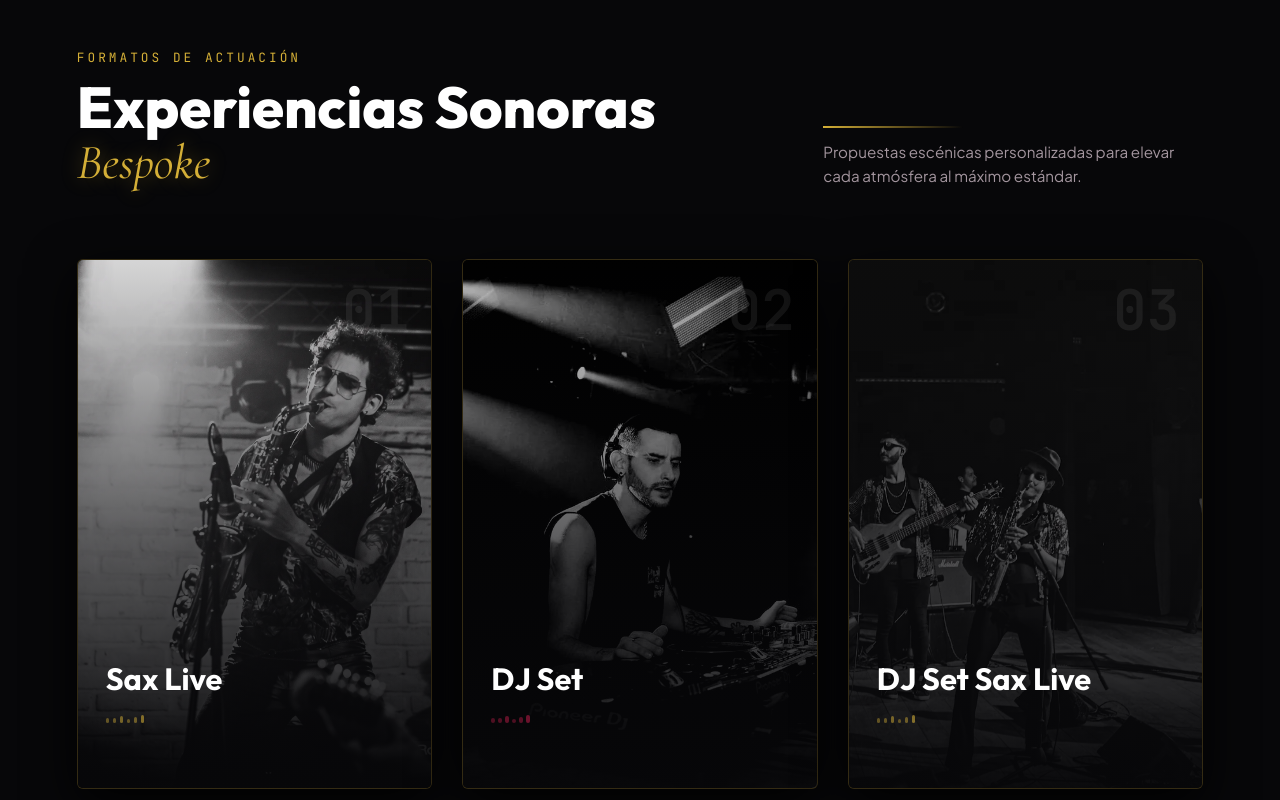
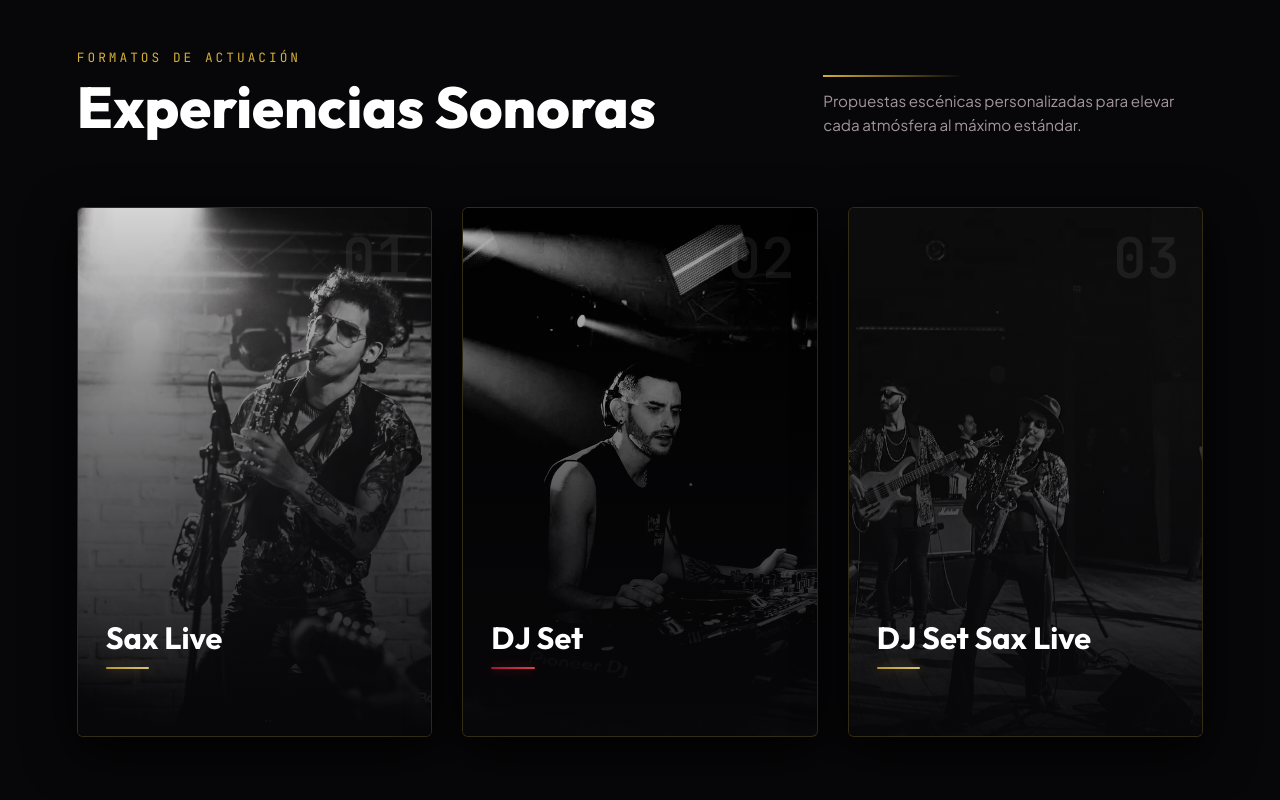
Before and after one commit to leonardolazza/rite_of_passage, an Astro site: page /rite_of_passage/artistas/joa-lamtzev in a window 1280 px wide. Shown: the part 1380-2180 px from the top of the page. Built offline with nearby package versions, Linux system fonts and the light colour scheme; Astro itself is replaced by a stand-in of ours.

Commit message:
refactor: remover Bespoke de Experiencias Sonoras y reemplazar ecualizador por linea animada en formatos

```diff
--- a/joah.css
+++ b/joah.css
@@ -580,36 +580,58 @@ body::after {
   margin-bottom: 2px;
 }
 
-/* BARRAS ECUALIZADORAS DE AUDIO (SOUNDWAVE) */
-.fmt-soundwave {
-  display: flex;
-  align-items: flex-end;
-  gap: 3.5px;
-  height: 16px;
-  margin: 10px 0 6px;
-}
-
-.fmt-soundwave .wave-bar {
-  width: 3.5px;
-  background: var(--gold-accent);
+/* LÍNEA DECORATIVA CON COLOR CORRESPONDIENTE Y ANIMACIÓN */
+.fmt-line {
+  width: 38px;
+  height: 2px;
   border-radius: 2px;
-  animation: fmtWavePulse 1.2s infinite ease-in-out alternate;
-}
-
-.fmt-soundwave.crimson-wave .wave-bar {
-  background: var(--crimson-glow);
-}
-
-.fmt-soundwave .wave-bar:nth-child(1) { height: 30%; animation-delay: 0.1s; }
-.fmt-soundwave .wave-bar:nth-child(2) { height: 75%; animation-delay: 0.35s; }
-.fmt-soundwave .wave-bar:nth-child(3) { height: 100%; animation-delay: 0.55s; }
-.fmt-soundwave .wave-bar:nth-child(4) { height: 40%; animation-delay: 0.2s; }
-.fmt-soundwave .wave-bar:nth-child(5) { height: 85%; animation-delay: 0.45s; }
-.fmt-soundwave .wave-bar:nth-child(6) { height: 60%; animation-delay: 0.65s; }
-
-@keyframes fmtWavePulse {
-  0% { height: 25%; opacity: 0.4; }
-  100% { height: 100%; opacity: 1; }
+  margin: 12px 0 8px;
+  background: linear-gradient(90deg, var(--gold-accent), #fbe38e);
+  box-shadow: 0 0 10px rgba(212, 175, 55, 0.45);
+  animation: fmtLinePulseGold 2.8s infinite ease-in-out;
+  transition: width 0.45s cubic-bezier(0.2, 0.8, 0.2, 1), box-shadow 0.4s ease;
+}
+
+.fmt-card:hover .fmt-line {
+  width: 65px;
+  box-shadow: 0 0 16px rgba(212, 175, 55, 0.85);
+}
+
+.fmt-line.crimson-line {
+  background: linear-gradient(90deg, var(--crimson-glow), #ff4a5a);
+  box-shadow: 0 0 10px rgba(200, 38, 47, 0.5);
+  animation: fmtLinePulseCrimson 2.8s infinite ease-in-out;
+}
+
+.fmt-card:hover .fmt-line.crimson-line {
+  width: 65px;
+  box-shadow: 0 0 16px rgba(200, 38, 47, 0.9);
+}
+
+@keyframes fmtLinePulseGold {
+  0%, 100% {
+    width: 38px;
+    opacity: 0.75;
+    box-shadow: 0 0 8px rgba(212, 175, 55, 0.35);
+  }
+  50% {
+    width: 52px;
+    opacity: 1;
+    box-shadow: 0 0 14px rgba(212, 175, 55, 0.75);
+  }
+}
+
+@keyframes fmtLinePulseCrimson {
+  0%, 100% {
+    width: 38px;
+    opacity: 0.75;
+    box-shadow: 0 0 8px rgba(200, 38, 47, 0.4);
+  }
+  50% {
+    width: 52px;
+    opacity: 1;
+    box-shadow: 0 0 14px rgba(200, 38, 47, 0.85);
+  }
 }
 
 .fmt-card-content p {
--- a/public/joah.css
+++ b/public/joah.css
@@ -580,36 +580,58 @@ body::after {
   margin-bottom: 2px;
 }
 
-/* BARRAS ECUALIZADORAS DE AUDIO (SOUNDWAVE) */
-.fmt-soundwave {
-  display: flex;
-  align-items: flex-end;
-  gap: 3.5px;
-  height: 16px;
-  margin: 10px 0 6px;
-}
-
-.fmt-soundwave .wave-bar {
-  width: 3.5px;
-  background: var(--gold-accent);
+/* LÍNEA DECORATIVA CON COLOR CORRESPONDIENTE Y ANIMACIÓN */
+.fmt-line {
+  width: 38px;
+  height: 2px;
   border-radius: 2px;
-  animation: fmtWavePulse 1.2s infinite ease-in-out alternate;
-}
-
-.fmt-soundwave.crimson-wave .wave-bar {
-  background: var(--crimson-glow);
-}
-
-.fmt-soundwave .wave-bar:nth-child(1) { height: 30%; animation-delay: 0.1s; }
-.fmt-soundwave .wave-bar:nth-child(2) { height: 75%; animation-delay: 0.35s; }
-.fmt-soundwave .wave-bar:nth-child(3) { height: 100%; animation-delay: 0.55s; }
-.fmt-soundwave .wave-bar:nth-child(4) { height: 40%; animation-delay: 0.2s; }
-.fmt-soundwave .wave-bar:nth-child(5) { height: 85%; animation-delay: 0.45s; }
-.fmt-soundwave .wave-bar:nth-child(6) { height: 60%; animation-delay: 0.65s; }
-
-@keyframes fmtWavePulse {
-  0% { height: 25%; opacity: 0.4; }
-  100% { height: 100%; opacity: 1; }
+  margin: 12px 0 8px;
+  background: linear-gradient(90deg, var(--gold-accent), #fbe38e);
+  box-shadow: 0 0 10px rgba(212, 175, 55, 0.45);
+  animation: fmtLinePulseGold 2.8s infinite ease-in-out;
+  transition: width 0.45s cubic-bezier(0.2, 0.8, 0.2, 1), box-shadow 0.4s ease;
+}
+
+.fmt-card:hover .fmt-line {
+  width: 65px;
+  box-shadow: 0 0 16px rgba(212, 175, 55, 0.85);
+}
+
+.fmt-line.crimson-line {
+  background: linear-gradient(90deg, var(--crimson-glow), #ff4a5a);
+  box-shadow: 0 0 10px rgba(200, 38, 47, 0.5);
+  animation: fmtLinePulseCrimson 2.8s infinite ease-in-out;
+}
+
+.fmt-card:hover .fmt-line.crimson-line {
+  width: 65px;
+  box-shadow: 0 0 16px rgba(200, 38, 47, 0.9);
+}
+
+@keyframes fmtLinePulseGold {
+  0%, 100% {
+    width: 38px;
+    opacity: 0.75;
+    box-shadow: 0 0 8px rgba(212, 175, 55, 0.35);
+  }
+  50% {
+    width: 52px;
+    opacity: 1;
+    box-shadow: 0 0 14px rgba(212, 175, 55, 0.75);
+  }
+}
+
+@keyframes fmtLinePulseCrimson {
+  0%, 100% {
+    width: 38px;
+    opacity: 0.75;
+    box-shadow: 0 0 8px rgba(200, 38, 47, 0.4);
+  }
+  50% {
+    width: 52px;
+    opacity: 1;
+    box-shadow: 0 0 14px rgba(200, 38, 47, 0.85);
+  }
 }
 
 .fmt-card-content p {
--- a/src/layouts/BaseLayout.astro
+++ b/src/layouts/BaseLayout.astro
@@ -57,7 +57,7 @@ const {
 
   <!-- Core Stylesheets (100% Pixel-Perfect Match with original index.html & joah.html) -->
   {isEditorial ? (
-    <link rel="stylesheet" href={`${assetUrl("/joah.css")}?v=3.0`} />
+    <link rel="stylesheet" href={`${assetUrl("/joah.css")}?v=3.1`} />
   ) : (
     <link rel="stylesheet" href={`${assetUrl("/styles.css")}?v=2.3`} />
   )}
--- a/src/pages/artistas/[slug].astro
+++ b/src/pages/artistas/[slug].astro
@@ -89,7 +89,6 @@ const { artist } = Astro.props;
         <span class="fmt-kicker">Formatos de Actuación</span>
         <h2 class="fmt-title">
           Experiencias Sonoras
-          <span class="fmt-title-sub">Bespoke</span>
         </h2>
       </div>
       <div class="formats-header-right">
@@ -111,10 +110,7 @@ const { artist } = Astro.props;
           )}
           <div class="fmt-card-content">
             <h3>{fmt.title}</h3>
-            <div class={`fmt-soundwave ${fmt.pillStyle === 'crimson' ? 'crimson-wave' : ''}`}>
-              <div class="wave-bar"></div><div class="wave-bar"></div><div class="wave-bar"></div>
-              <div class="wave-bar"></div><div class="wave-bar"></div><div class="wave-bar"></div>
-            </div>
+            <div class={`fmt-line ${fmt.pillStyle === 'crimson' ? 'crimson-line' : ''}`}></div>
             <p>{fmt.description}</p>
             <a href={`https://wa.me/${siteConfig.phoneRaw}?text=${encodeURIComponent(fmt.waMessage)}`} target="_blank" class={`fmt-card-cta ${fmt.pillStyle === 'crimson' ? 'fmt-cta-crimson' : ''}`}>
               {fmt.cta}
```
Also changed, not shown: artistas/joa-lamtzev/index.html (+4 -26 lines).
